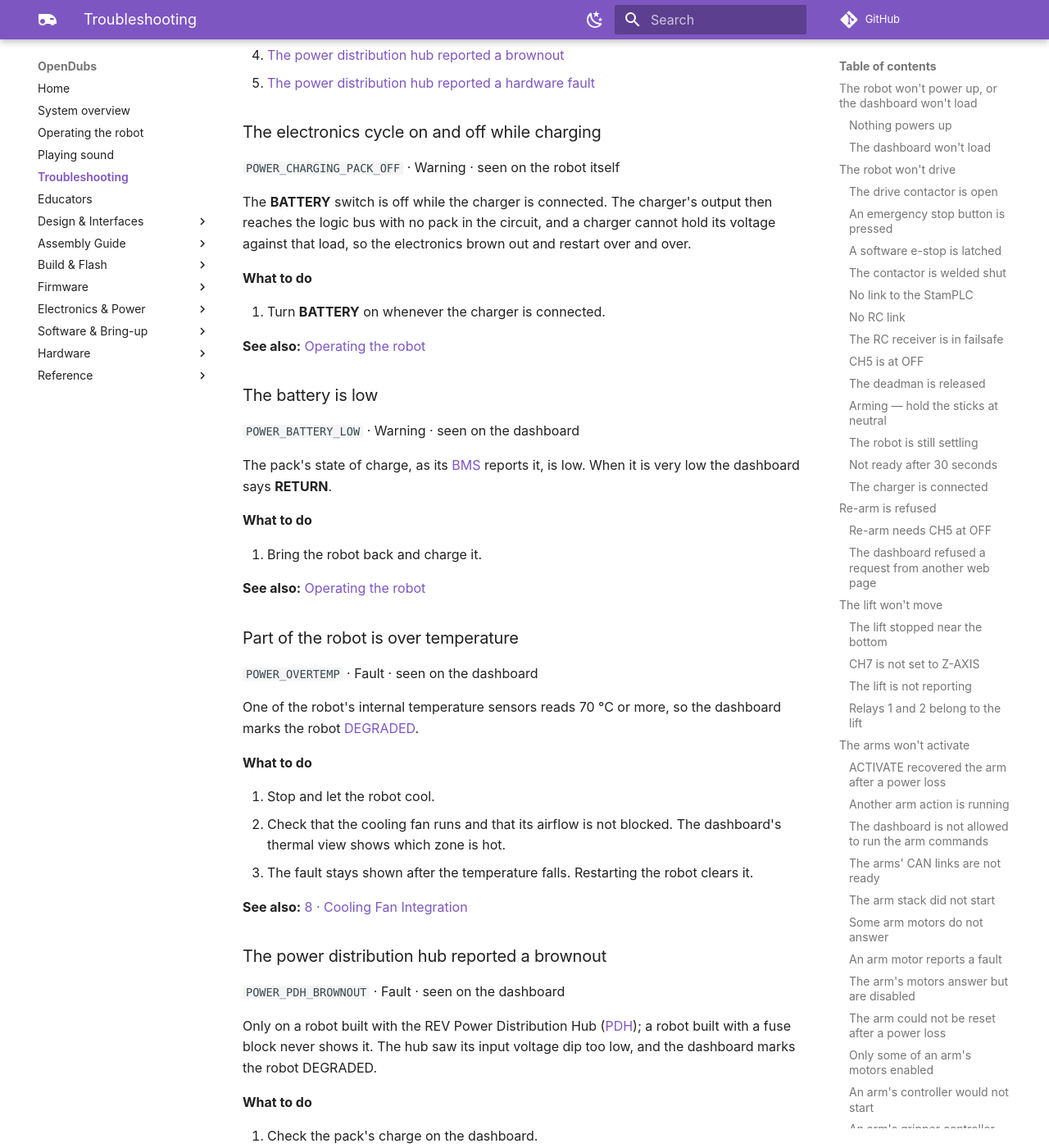
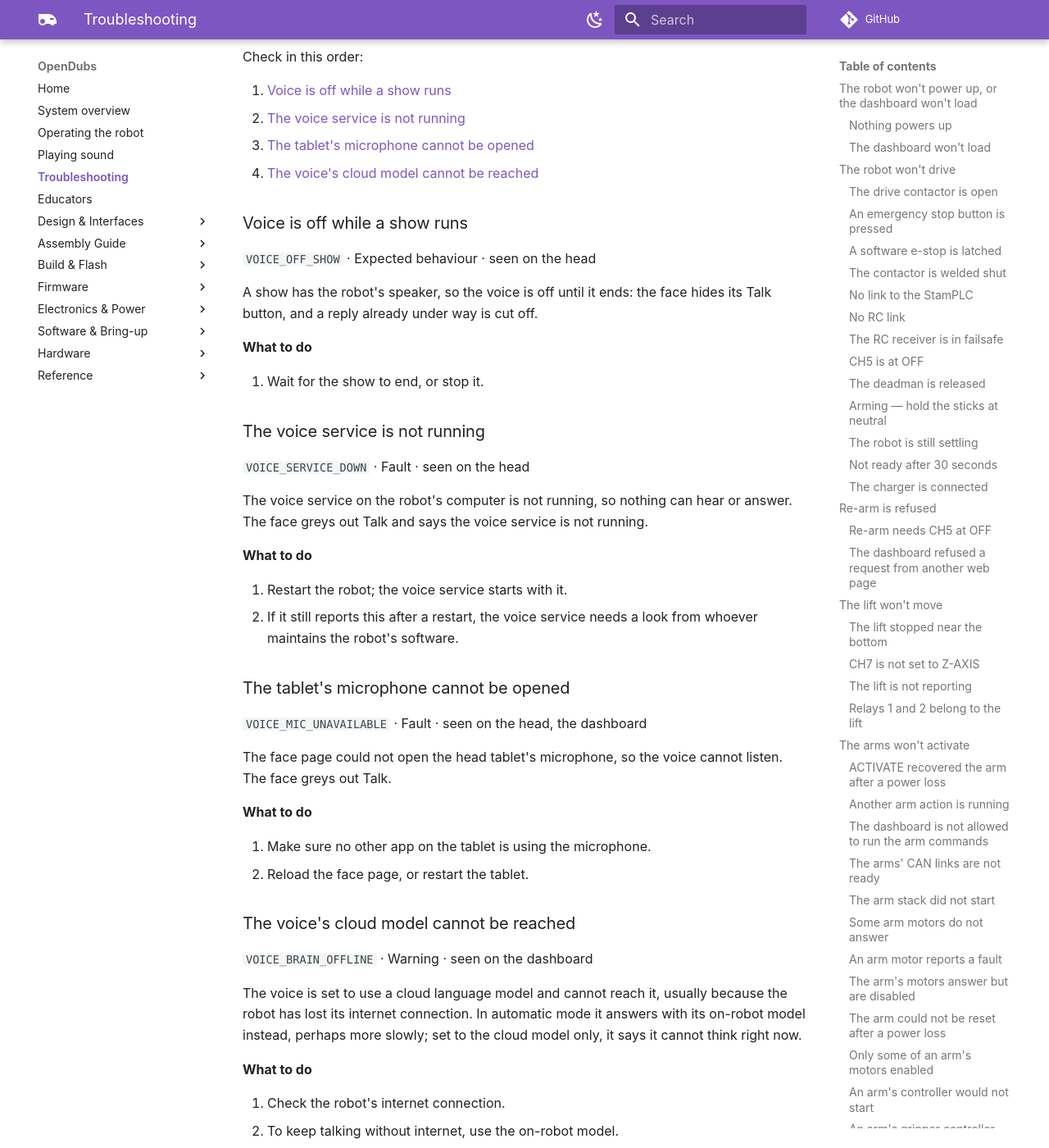
Before and after one commit to UW-Allen-School-Robotics/opendubs, an MkDocs documentation site: the page built from docs/reference/troubleshooting.md, in a window 1280 px wide and 1400 px high, scrolled down 21510 px. Shown: the whole window at 82% size. Built offline with MkDocs 1.6.1 and Material for MkDocs 9.7.7, drawn with Linux system fonts in a browser that asks for light colours; comment, search, counter and statistics services are not loaded; some of the changed text lies outside the part shown.

Commit message:
registry: VOICE_ codes, and one plain e-stop recovery sentence
DB-1: a VOICE_ prefix in faults.py, and docs/reference/registry/voice.yaml
seeded with VOICE_OFF_SHOW, VOICE_SERVICE_DOWN, VOICE_MIC_UNAVAILABLE and
VOICE_BRAIN_OFFLINE under a new 'The robot won't listen or talk' symptom, from
the voice relay and the voice design's failure table. The Voice lane owns its
content from here.

E-stop recovery: ESTOP_SOFTWARE and ESTOP_REARM_CH5 now open with 'To
re-enable: switch CH5 (mode) to OFF, then re-arm from the dashboard.', and the
contactor and button entries say the same, so the dashboard, captions and voice
can all read one sentence.

faults.py now rejects a 'do' step that is not text: an unquoted step with ': '
parsed as a mapping and would have published a Python dict on the page.

Co-Authored-By: Claude Opus 5.5 <noreply@anthropic.com>

```diff
--- a/docs/reference/troubleshooting.md
+++ b/docs/reference/troubleshooting.md
@@ -75,7 +75,7 @@ The drive [contactor](glossary.md#contactor) is open, so the drive bus is unpowe
 **What to do**
 
 1. If the dashboard reports an e-stop, deal with that first — the entries below say how for each source.
-2. After any e-stop the contactor stays open until an operator re-arms: set [CH5](glossary.md#ch5) to `OFF`, then hold **RE-ARM** on the dashboard.
+2. After any e-stop the contactor stays open until an operator re-arms: set [CH5](glossary.md#ch5) (mode) to `OFF`, then re-arm from the dashboard: hold **RE-ARM**.
 3. At power-on the robot closes the contactor by itself a few seconds after boot, but only with CH5 at `OFF`. While it waits, the status lights strobe amber.
 
 **See also:** [Operating the robot](../operating.md#stopping-the-robot) · [E-stop system](../e-stop.md)
@@ -89,7 +89,7 @@ A physical [e-stop](glossary.md#e-stop) is pressed, which opens the contactor di
 **What to do**
 
 1. Find the pressed button — there are two on the rear of the robot, left and right, plus any e-stop a payload has added — and twist it to release.
-2. Re-arm: set CH5 to `OFF`, then hold **RE-ARM** on the dashboard. Releasing the button does not re-close the contactor by itself.
+2. To re-enable: switch CH5 (mode) to `OFF`, then re-arm from the dashboard (hold **RE-ARM**). Releasing the button does not re-close the contactor by itself.
 3. If no button is pressed and this persists, the e-stop circuit is open somewhere else. Check the payload e-stop jumpers and the e-stop wiring.
 
 **See also:** [E-stop system](../e-stop.md) · [Operating the robot](../operating.md#stopping-the-robot)
@@ -98,13 +98,14 @@ A physical [e-stop](glossary.md#e-stop) is pressed, which opens the contactor di
 
 `ESTOP_SOFTWARE` · Fault · seen on the dashboard
 
+E-stop latched. To re-enable: switch CH5 (mode) to OFF, then re-arm from the dashboard.
 Someone pressed **E-STOP** on the dashboard, and the controller opened the contactor. A software e-stop [latches](glossary.md#latch): it stays in force until an operator re-arms, and nothing clears it on its own.
 
 **What to do**
 
 1. Make sure it is safe for the robot to move again.
-2. Set CH5 to `OFF`.
-3. Hold **RE-ARM** on the dashboard.
+2. Switch CH5 (mode) to `OFF`.
+3. Re-arm from the dashboard: hold **RE-ARM**.
 
 **See also:** [Operating the robot](../operating.md#stopping-the-robot)
 
@@ -257,13 +258,14 @@ Check in this order:
 
 `ESTOP_REARM_CH5` · Refused action · seen on the dashboard
 
+To re-enable: switch CH5 (mode) to OFF, then re-arm from the dashboard.
 Re-arming closes the contactor, and the dashboard will not do that while the transmitter grants [authority](glossary.md#authority) — the robot could move the instant drive power returned. This is the most common refusal.
 
 **What to do**
 
-1. Set CH5 to `OFF`.
-2. Hold **RE-ARM** again.
-3. Set CH5 back to `MANUAL` when you are ready to drive.
+1. Switch CH5 (mode) to `OFF`.
+2. Re-arm from the dashboard: hold **RE-ARM** again.
+3. Switch CH5 back to `MANUAL` when you are ready to drive.
 
 **See also:** [Operating the robot](../operating.md#stopping-the-robot) · [Control authority and modes](../control-authority.md)
 
@@ -759,6 +761,60 @@ The robot plays shows, ambient music and sounds sent from a phone through one de
 1. Check that the head's tablet is on and showing the dashboard or the face.
 2. On the dashboard's Shows page, use "Play show audio here" on the device that should play.
 
+## The robot won't listen or talk {#voice-quiet}
+
+The robot's voice runs on its computer and listens through the head tablet's microphone. When it cannot listen, the face greys out or hides its Talk button rather than inviting speech nobody will hear.
+
+Check in this order:
+
+1. [Voice is off while a show runs](#voice-off-show)
+2. [The voice service is not running](#voice-service-down)
+3. [The tablet's microphone cannot be opened](#voice-mic-unavailable)
+4. [The voice's cloud model cannot be reached](#voice-brain-offline)
+
+### Voice is off while a show runs {#voice-off-show}
+
+`VOICE_OFF_SHOW` · Expected behaviour · seen on the head
+
+A show has the robot's speaker, so the voice is off until it ends: the face hides its Talk button, and a reply already under way is cut off.
+
+**What to do**
+
+1. Wait for the show to end, or stop it.
+
+### The voice service is not running {#voice-service-down}
+
+`VOICE_SERVICE_DOWN` · Fault · seen on the head
+
+The voice service on the robot's computer is not running, so nothing can hear or answer. The face greys out Talk and says the voice service is not running.
+
+**What to do**
+
+1. Restart the robot; the voice service starts with it.
+2. If it still reports this after a restart, the voice service needs a look from whoever maintains the robot's software.
+
+### The tablet's microphone cannot be opened {#voice-mic-unavailable}
+
+`VOICE_MIC_UNAVAILABLE` · Fault · seen on the head, the dashboard
+
+The face page could not open the head tablet's microphone, so the voice cannot listen. The face greys out Talk.
+
+**What to do**
+
+1. Make sure no other app on the tablet is using the microphone.
+2. Reload the face page, or restart the tablet.
+
+### The voice's cloud model cannot be reached {#voice-brain-offline}
+
+`VOICE_BRAIN_OFFLINE` · Warning · seen on the dashboard
+
+The voice is set to use a cloud language model and cannot reach it, usually because the robot has lost its internet connection. In automatic mode it answers with its on-robot model instead, perhaps more slowly; set to the cloud model only, it says it cannot think right now.
+
+**What to do**
+
+1. Check the robot's internet connection.
+2. To keep talking without internet, use the on-robot model.
+
 ## A power or temperature warning {#power-warning}
 
 Check in this order:
```
Also changed, not shown: docs/reference/registry/safety.yaml (+15 -9 lines), docs/reference/registry/symptoms.yaml (+7 -0 lines), docs/reference/registry/voice.yaml (added, +58 -0 lines), 1 other file.
